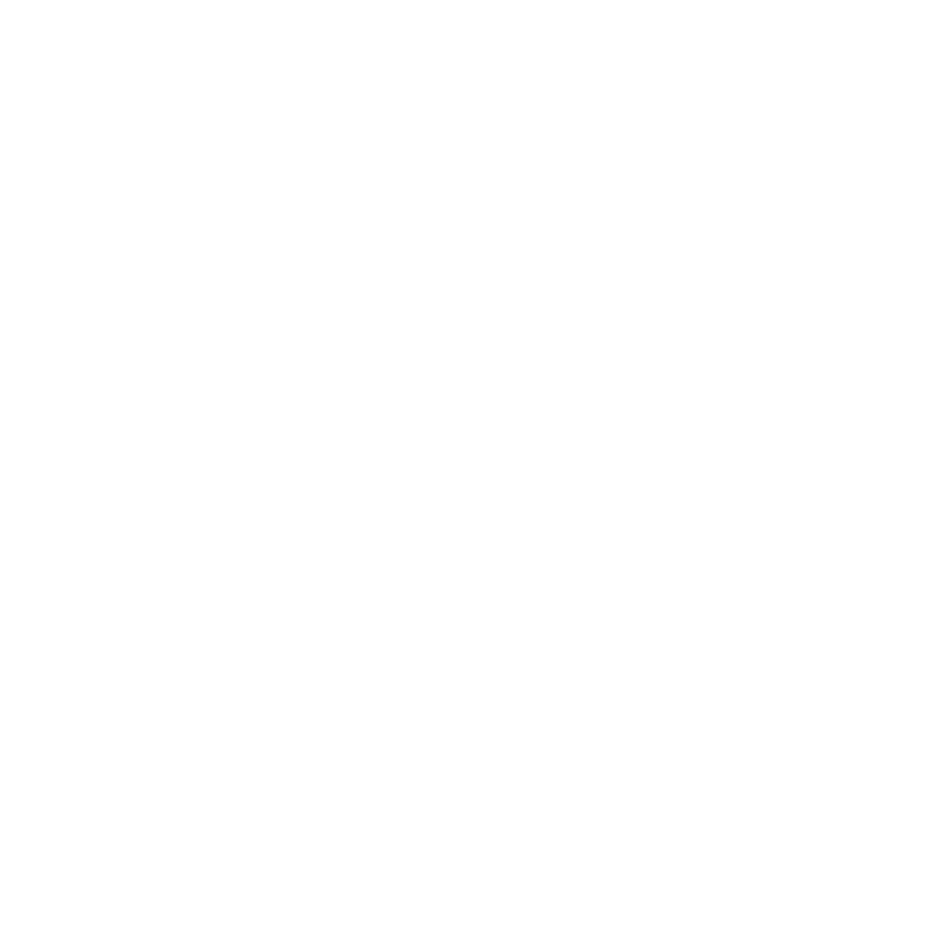
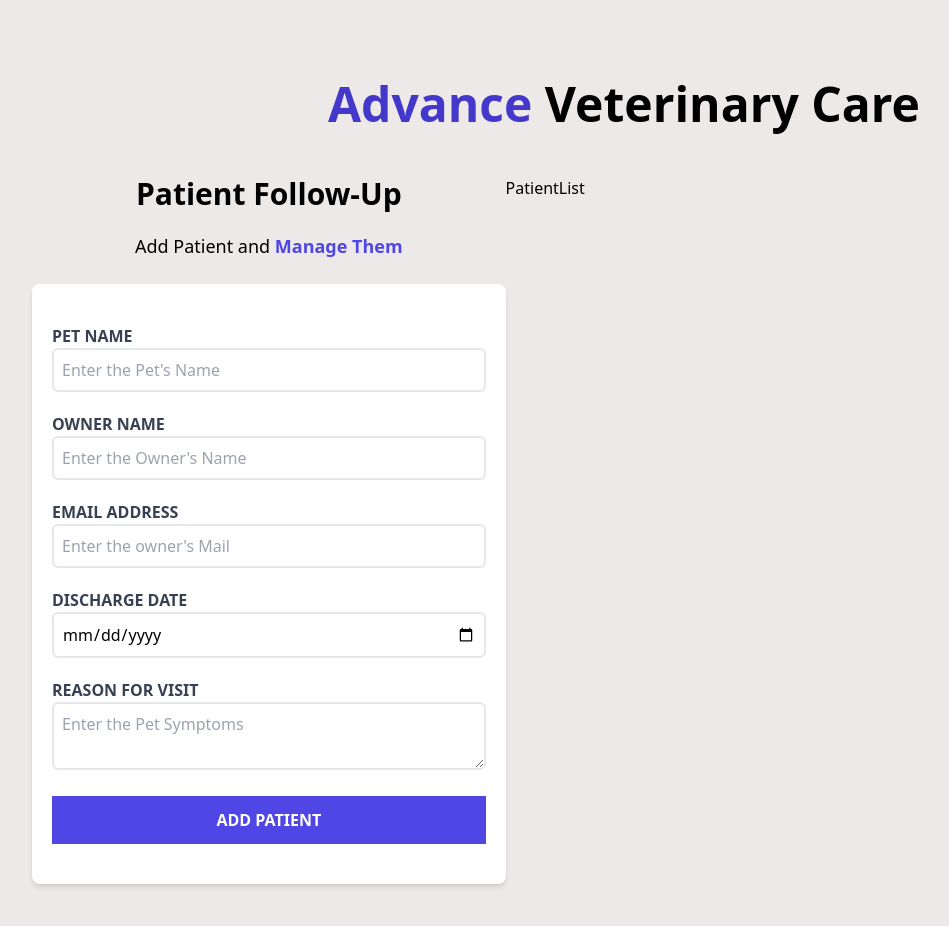
Before and after one commit to victormrch/patient_manager, a React (Vite) app: page / in a window 1280 px wide. Shown: the top 926 px of the page, without its empty margins (16-965 px from the left). Before the commit the page ends 800 px from the top, so only its background shows below. Built offline with nearby package versions, Linux system fonts and the light colour scheme.

Commit message:
add tailwind, create app layout & component

```diff
--- a/package.json
+++ b/package.json
@@ -13,6 +13,9 @@
   },
   "devDependencies": {
     "@vitejs/plugin-react": "^1.0.7",
+    "autoprefixer": "^10.4.4",
+    "postcss": "^8.4.12",
+    "tailwindcss": "^3.0.23",
     "vite": "^2.9.0"
   }
 }
--- /dev/null
+++ b/postcss.config.js
@@ -0,0 +1,6 @@
+module.exports = {
+  plugins: {
+    tailwindcss: {},
+    autoprefixer: {},
+  },
+}
--- a/src/App.jsx
+++ b/src/App.jsx
@@ -1,5 +1,17 @@
+import Header from "./components/Header";
+import Formulario from "./components/Form";
+import PatientList from "./components/PatientList";
+
 function App() {
-  return <div></div>;
+  return (
+    <div className="container mx-auto mt-20">
+      <Header />
+      <div className="mt-12 m-12 md:flex">
+        <Formulario />
+        <PatientList />
+      </div>
+    </div>
+  );
 }
 
 export default App;
--- /dev/null
+++ b/src/components/Form.jsx
@@ -0,0 +1,88 @@
+const Form = () => {
+  return (
+    <div className="md:w-1/2 lg:w-2/5">
+      <h2 className="font-black text-3xl text-center">Patient Follow-Up</h2>
+      <p className="text-lg mt-5 text-center mb-6">
+        Add Patient and {""}
+        <span className="text-indigo-600 font-bold ">Manage Them</span>
+      </p>
+      <form className="bg-white shadow-md rounded-lg py-10 px-5 mb-10">
+        <div className="mb-5">
+          <label
+            htmlFor="pet"
+            className="block text-gray-700 uppercase font-bold"
+          >
+            Pet Name
+          </label>
+          <input
+            id="pet"
+            type="text"
+            placeholder="Enter the Pet's Name"
+            className="border-2 w-full p-2 mt-w placeholder-gray-400 rounded-md"
+          />
+        </div>
+        <div className="mb-5">
+          <label
+            htmlFor="owner"
+            className="block text-gray-700 uppercase font-bold"
+          >
+            Owner Name
+          </label>
+          <input
+            id="owner"
+            type="text"
+            placeholder="Enter the Owner's Name"
+            className="border-2 w-full p-2 mt-w placeholder-gray-400 rounded-md"
+          />
+        </div>
+        <div className="mb-5">
+          <label
+            htmlFor="email"
+            className="block text-gray-700 uppercase font-bold"
+          >
+            Email Address
+          </label>
+          <input
+            id="email"
+            type="email"
+            placeholder="Enter the owner's Mail"
+            className="border-2 w-full p-2 mt-w placeholder-gray-400 rounded-md"
+          />
+        </div>
+        <div className="mb-5">
+          <label
+            htmlFor="date"
+            className="block text-gray-700 uppercase font-bold"
+          >
+            discharge date
+          </label>
+          <input
+            id="date"
+            type="date"
+            className="border-2 w-full p-2 mt-w placeholder-gray-400 rounded-md"
+          />
+        </div>
+        <div className="mb-5">
+          <label
+            htmlFor="symptoms"
+            className="block text-gray-700 uppercase font-bold"
+          >
+            Reason for visit
+          </label>
+          <textarea
+            id="symptoms"
+            className="border-2 w-full p-2 mt-w placeholder-gray-400 rounded-md"
+            placeholder="Enter the Pet Symptoms"
+          ></textarea>
+        </div>
+        <input
+          type="submit"
+          className="bg-indigo-600 w-full p-3 text-white uppercase font-bold hover:bg-indigo-700 cursor-pointer transition-colors"
+          value="Add Patient"
+        />
+      </form>
+    </div>
+  );
+};
+
+export default Form;
--- /dev/null
+++ b/src/components/Header.jsx
@@ -0,0 +1,10 @@
+function Header() {
+  return (
+    <h1 className="font-black text-5xl text-center mx-auto md:w-2/3">
+      <span className="text-indigo-700">Advance</span> {""}
+      Veterinary Care
+    </h1>
+  );
+}
+
+export default Header;
--- /dev/null
+++ b/src/components/PatientList.jsx
@@ -0,0 +1,5 @@
+const PatientList = () => {
+  return <h2 className="w-1/2 lg:w-3/5">PatientList</h2>;
+};
+
+export default PatientList;
--- a/src/index.css
+++ b/src/index.css
@@ -0,0 +1,7 @@
+@import "tailwindcss/base";
+@import "tailwindcss/components";
+@import "tailwindcss/utilities";
+
+:root {
+  background-color: rgb(237, 233, 233);
+}
--- /dev/null
+++ b/tailwind.config.js
@@ -0,0 +1,7 @@
+module.exports = {
+  content: ["./index.html", "./src/**/*.jsx"],
+  theme: {
+    extend: {},
+  },
+  plugins: [],
+};
```
Also changed, not shown: 1 other file (tests, documents, lock files or other folders).
